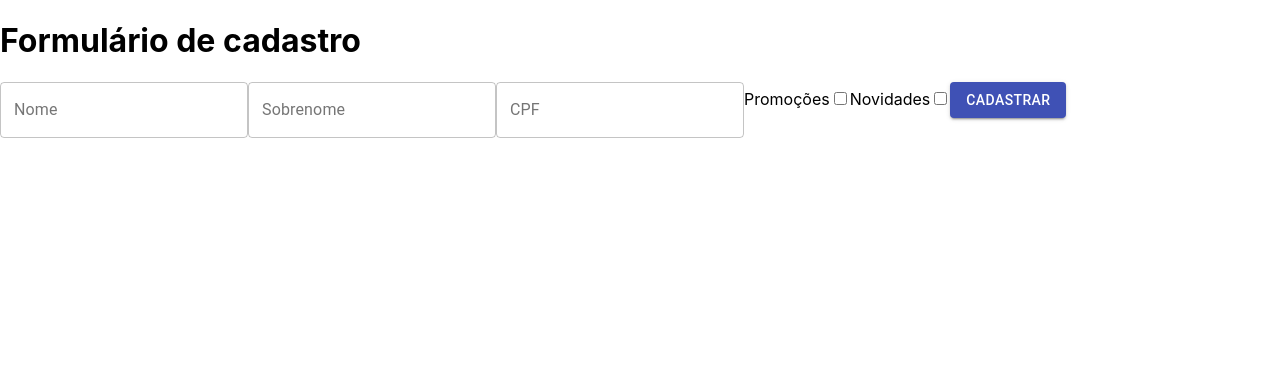
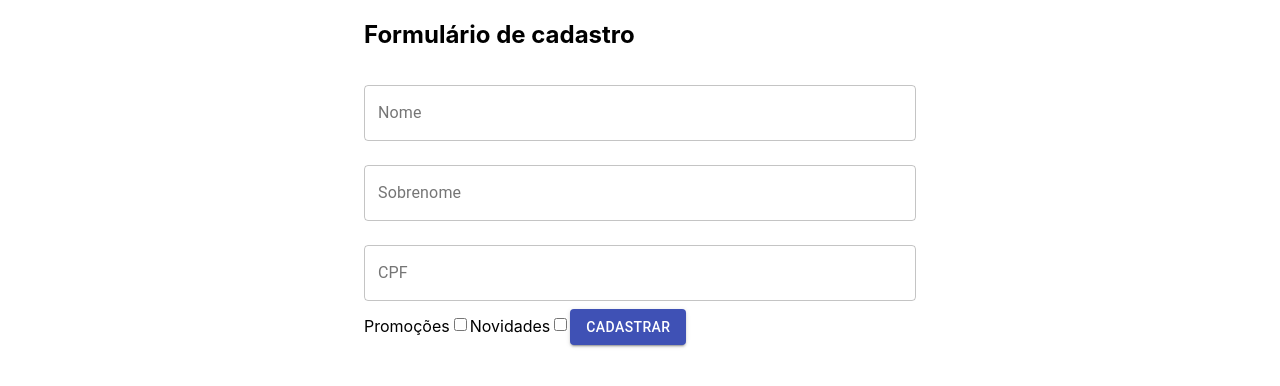
Before and after one commit to willianbarata/FunctionComponentsReactAlura, a React (Create React App) app: page / in a window 1280 px wide. Shown: the top 386 px of the page. Built offline with nearby package versions, Linux system fonts and the light colour scheme.

Commit message:
Aula 4 - customizando container e input

```diff
--- a/src/App.js
+++ b/src/App.js
@@ -1,16 +1,16 @@
 import './App.css';
 import React, { Component, Fragment } from 'react';
 import FormularioCadastro from './components/FormularioCadastro/FormularioCadastro';
-
+import {Container} from '@material-ui/core';
 
 
 class App extends Component {
   render(){
     return (
-      <Fragment>
+      <Container component='article' maxWidth="sm">
         <h1>Formulário de cadastro</h1>
         <FormularioCadastro />
-        </Fragment>
+        </Container>
       );
   }
 
--- a/src/components/FormularioCadastro/FormularioCadastro.jsx
+++ b/src/components/FormularioCadastro/FormularioCadastro.jsx
@@ -5,11 +5,11 @@ import TextField from "@material-ui/core/TextField";
 function FormularioCadastro(){
     return(
         <form>
-            <TextField id='nome' label="Nome" variant='outlined'/>
+            <TextField  id='nome' label="Nome" variant='outlined' margin='normal' fullWidth/>
 
-            <TextField id='sobrenome' label="Sobrenome" variant='outlined'/>
+            <TextField  id='sobrenome' label="Sobrenome" variant='outlined' margin='normal' fullWidth/>
 
-            <TextField id='cpf' label="CPF" variant='outlined'/>
+            <TextField  id='cpf' label="CPF" variant='outlined' margin='normal' fullWidth/>
 
             <label>Promoções</label>
             <input type="checkbox"/>
```
